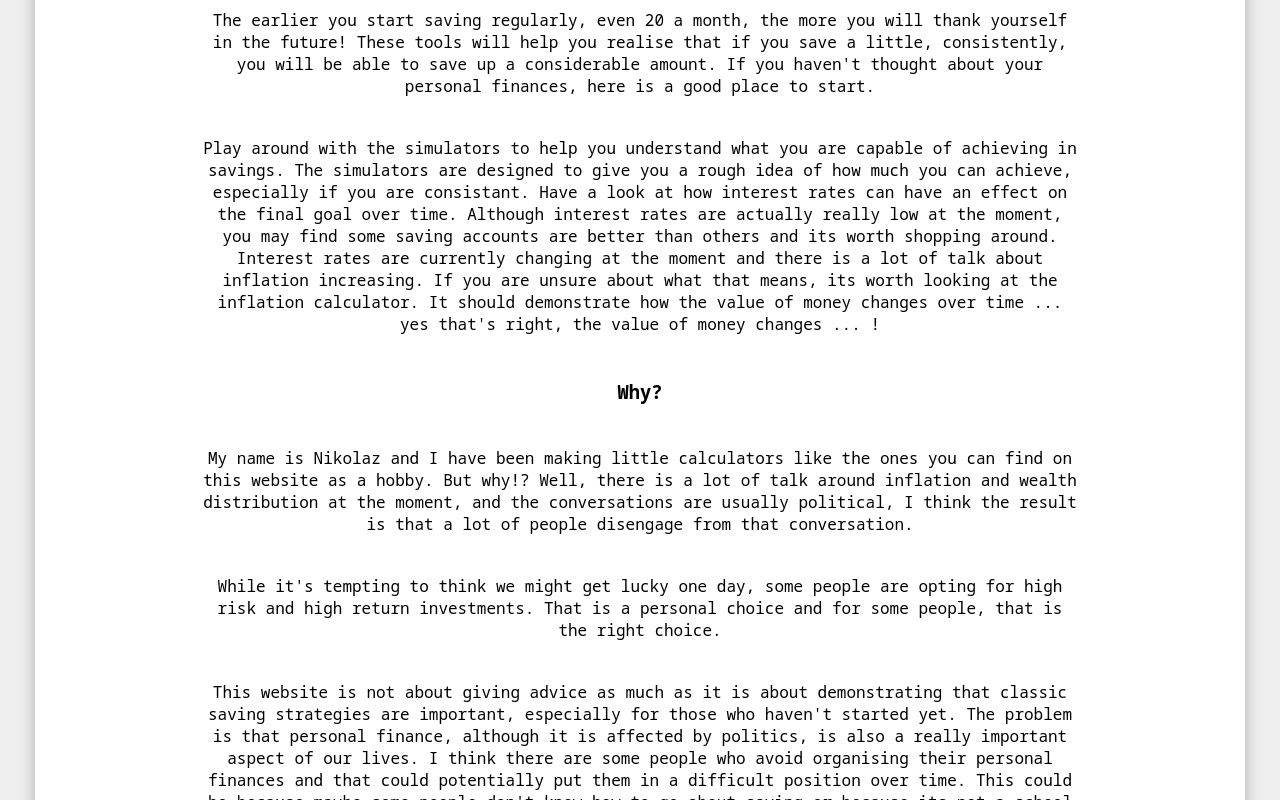
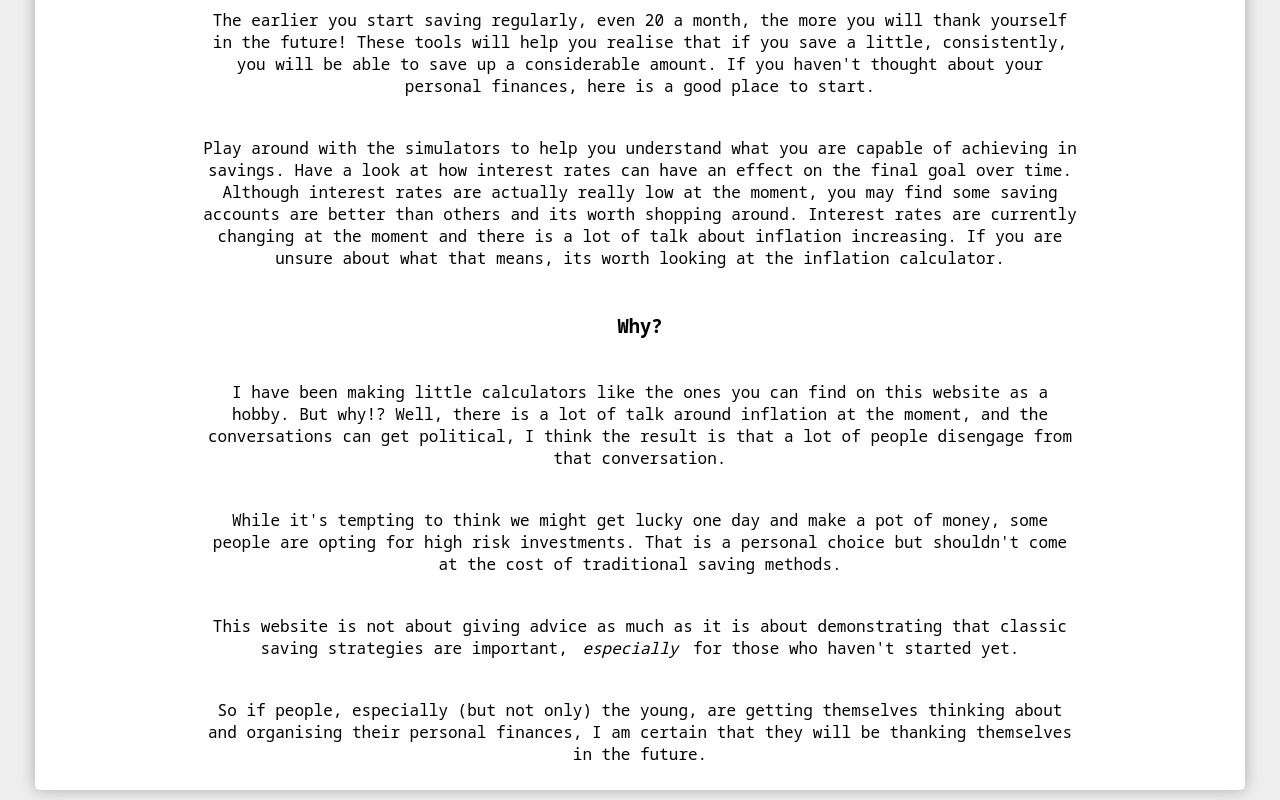
Before and after one commit to nikolaz90/umbrelladay, a React (Create React App) app: page /umbrelladay/about in a window 1280 px wide. Shown: the part 500-1300 px from the top of the page. Built offline with nearby package versions, Linux system fonts and the light colour scheme.

Commit message:
minor details changed in about page content

```diff
--- a/src/pages/About.js
+++ b/src/pages/About.js
@@ -8,7 +8,7 @@ function About() {
           Have little to no savings? Don't like thinking about it? Not sure you can ever save up for anything 'big'?
         </p>
         <p className='home-paragraph'>
-          Rainy days happen all the time, keep yourself and your family 'dry' by saving up for the things you will need.
+          Rainy days happen all the time, save up for the things you will need.
           Whether that is an emergency fund for those unforeseeable situations - like a car break down or redundancy. Or
           you would like to buy your first property, these calculators should give you a realistic breakdown of what monthly amount
           you can put aside and how that can become a significant sum over time.
@@ -21,35 +21,28 @@ function About() {
         </p>
         <p className='home-paragraph'>
           Play around with the simulators to help you understand what you are capable of achieving in savings.
-          The simulators are designed to give you a rough idea of how much you can achieve, especially if you are consistant.
           Have a look at how interest rates can have an effect on the final goal over time. Although interest rates are actually
           really low at the moment, you may find some saving accounts are better than others and its worth shopping around.
           Interest rates are currently changing at the moment and there is a lot of talk about inflation increasing.
-          If you are unsure about what that means, its worth looking at the inflation calculator. It should demonstrate
-          how the value of money changes over time ... yes that's right, the value of money changes ... !
+          If you are unsure about what that means, its worth looking at the inflation calculator.
         </p>
         <h3>Why?</h3>
         <p className='home-paragraph'>
-            My name is Nikolaz and I have been making little calculators like the ones you can find on this website
-            as a hobby. But why!? Well, there is a lot of talk around inflation and wealth distribution at the moment,
-            and the conversations are usually political, I think the result is that a lot of people
+            I have been making little calculators like the ones you can find on this website
+            as a hobby. But why!? Well, there is a lot of talk around inflation at the moment,
+            and the conversations can get political, I think the result is that a lot of people
             disengage from that conversation.
         </p>
         <p className='home-paragraph'>
-            While it's tempting to think we might get lucky one day, some people are opting for high risk and high return
-            investments. That is a personal choice and for some people, that is the right choice.
+            While it's tempting to think we might get lucky one day and make a pot of money, some people are opting for high risk
+            investments. That is a personal choice but shouldn't come at the cost of traditional saving methods.
         </p>
         <p className='home-paragraph'>
             This website is not about giving advice as much as it is about demonstrating
-            that classic saving strategies are important, especially for those who haven't started yet.
-            The problem is that personal finance, although it is affected by politics,
-            is also a really important aspect of our lives. I think there are some people who avoid organising their personal
-            finances and that could potentially put them in a difficult position over time.
-            This could be because maybe some people don't know how to go about saving or because its not a school subject or they would
-            rather just not think about it, because ... well perhaps they think its boring! I used to ... ! Woops!
+            that classic saving strategies are important, <em>especially</em> for those who haven't started yet.
         </p>
         <p className='home-paragraph'>
-            So if people, especially (but not only) the young, are getting themselves talking about and organising
+            So if people, especially (but not only) the young, are getting themselves thinking about and organising
             their personal finances, I am certain that they will be thanking themselves in the future.
         </p>
     </section>
```
